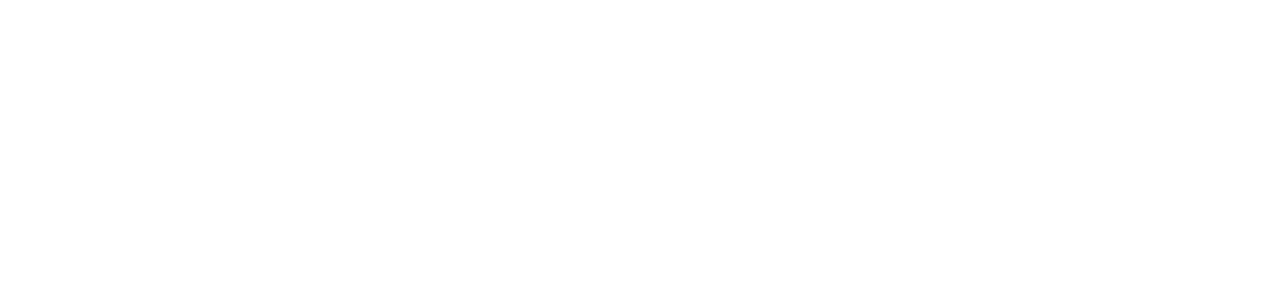
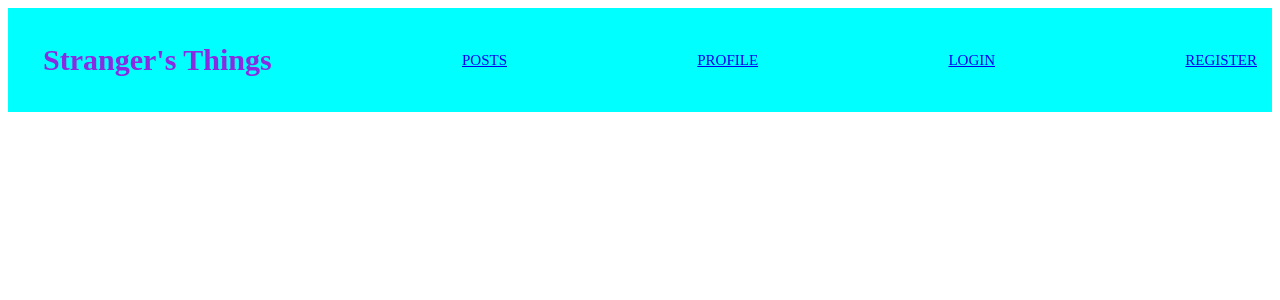
Before and after one commit to kangsimu/Stranger_Things, a React (Create React App) app: page /Posts in a window 1280 px wide. Shown: the top 300 px of the page. Built offline with nearby package versions, Linux system fonts and the light colour scheme.

Commit message:
header and login

```diff
--- a/src/components/Header.css
+++ b/src/components/Header.css
@@ -0,0 +1,17 @@
+
+
+header {
+    display: flex;
+    flex-direction: row;
+    align-items: center;
+    justify-content: space-between;
+    font-size: 15px;
+    background-color:aqua;
+    padding: 1em;
+}
+
+header h1 {
+    color:blueviolet;
+    margin-left: 20px;
+
+}
--- a/src/components/Header.js
+++ b/src/components/Header.js
@@ -5,7 +5,8 @@
 
 const Header = () => {
     return (
-        <div id="nav-bar">
+        <header>
+
             <h1>Stranger's Things</h1>
 
             <NavLink to = "/posts">POSTS</NavLink>
@@ -13,7 +14,7 @@
             <NavLink to = "/login">LOGIN</NavLink>
             <NavLink to = "/register">REGISTER</NavLink>
 
-        </div>
+        </header>
 
     )
 
--- a/src/components/index.js
+++ b/src/components/index.js
@@ -7,3 +7,5 @@
 export {default as Profile} from './Profile.js'
 
 export {default as Register} from './Register.js'
+
+export {default as Login} from './Login.js'
--- a/src/index.js
+++ b/src/index.js
@@ -11,7 +11,10 @@
 const root = ReactDOM.createRoot(document.getElementById('app'))
 root.render(
     <BrowserRouter>
+
+    <Header />
     <App />
+
     </BrowserRouter>
 
 );
```
Also changed, not shown: src/components/Login.js (added, +7 -0 lines).
